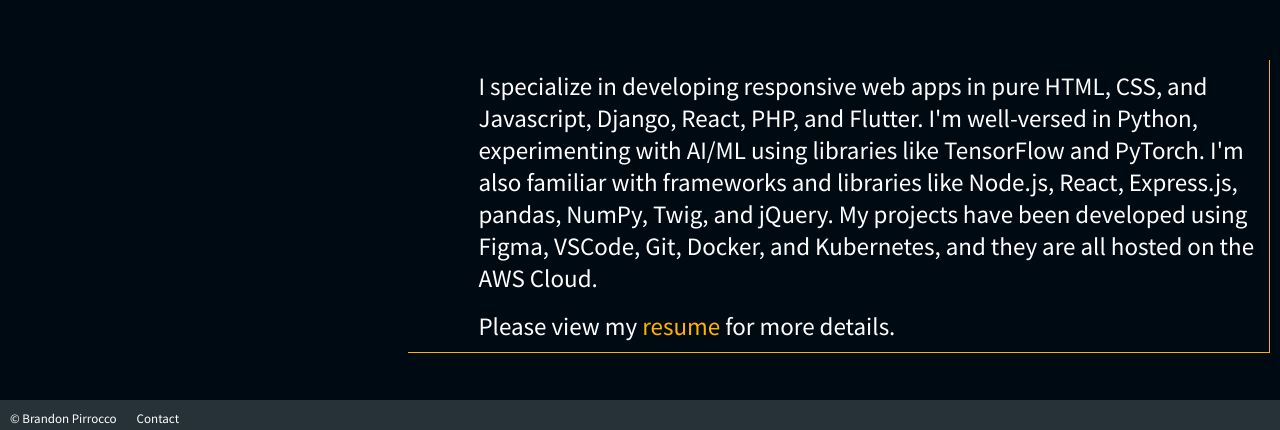
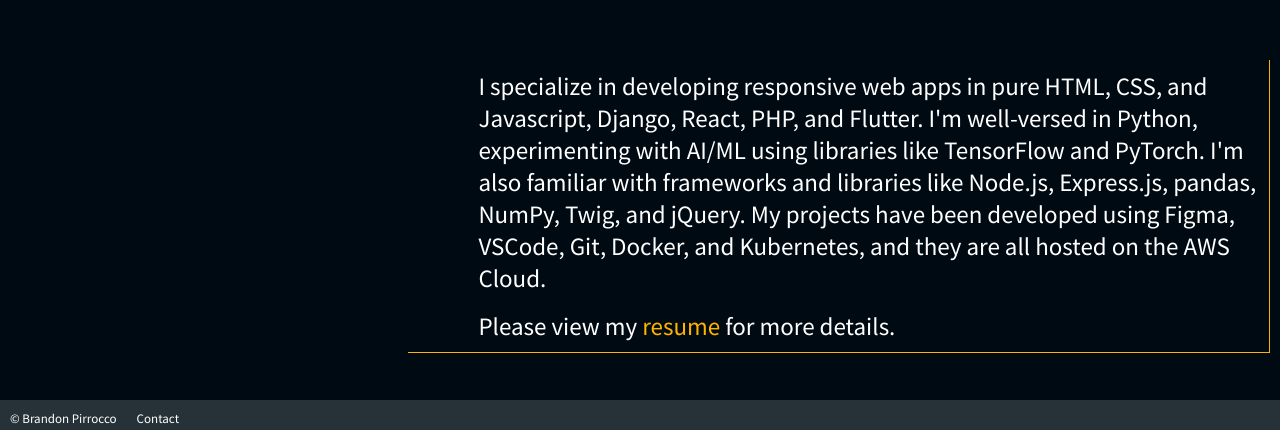
Before and after one commit to bpirrocco/bpirrocco_dev, a plain HTML site: page about.html in a window 1280 px wide. Shown: the part 370-800 px from the top of the page. Drawn offline with Linux system fonts and the light colour scheme.

Commit message:
Oops didn't need to do that

```diff
--- a/about.html
+++ b/about.html
@@ -78,7 +78,7 @@
                         HTML, CSS, and Javascript, Django, React, PHP, and Flutter. I'm
                         well-versed in Python, experimenting with AI/ML using libraries like
                         TensorFlow and PyTorch. I'm also familiar with frameworks and libraries like
-                        Node.js, React, Express.js, pandas, NumPy, Twig, and jQuery. My projects have been
+                        Node.js, Express.js, pandas, NumPy, Twig, and jQuery. My projects have been
                         developed using Figma, VSCode, Git, Docker, and Kubernetes, and they are all
                         hosted on the AWS Cloud.
                     </p>
```
